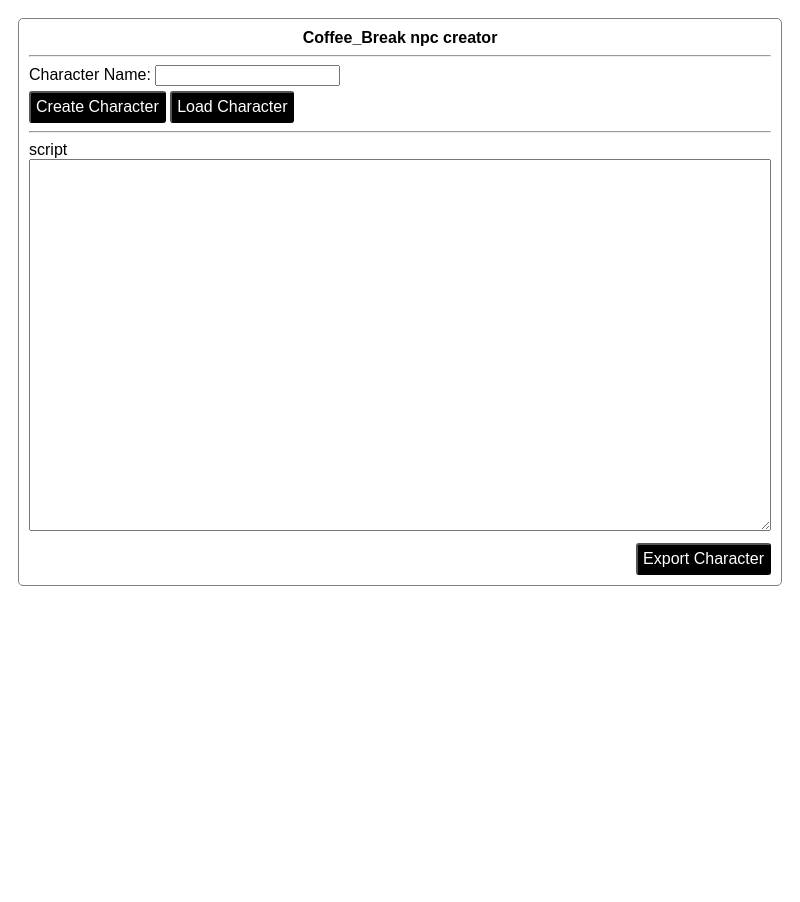
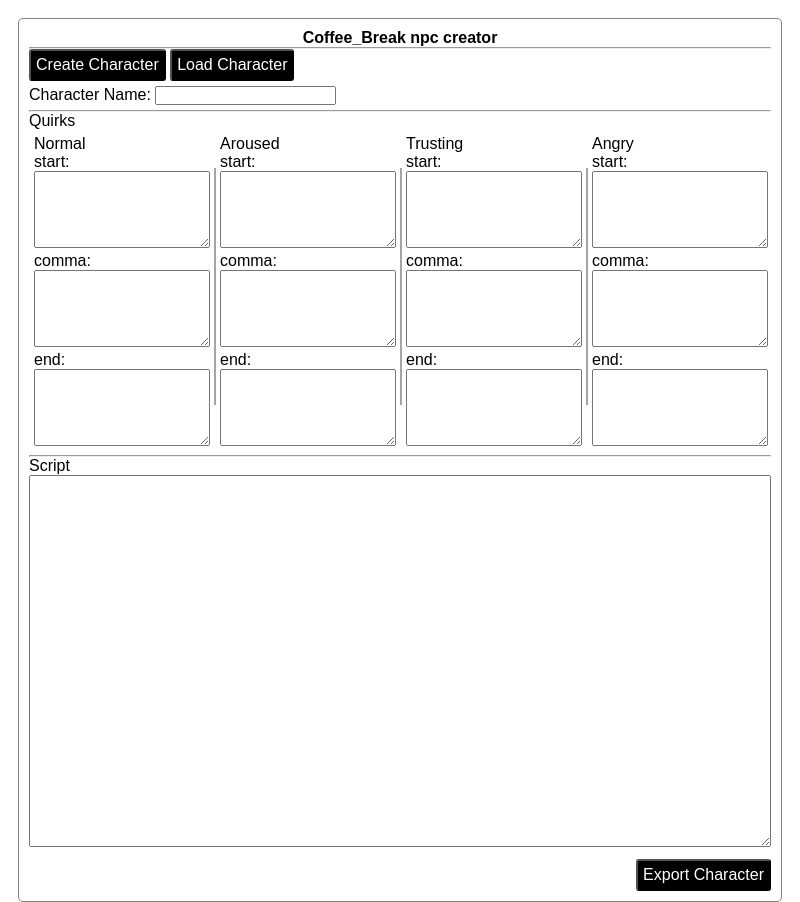
Before and after one commit to miguelpel/coffee_break_npc_maker, an Electron app: page index.html in a window 800 px wide. Before the commit the page ends 800 px from the top, so only its background shows below. Drawn offline with Linux system fonts and the light colour scheme.

Commit message:
Done Form Styling

```diff
--- a/index.html
+++ b/index.html
@@ -11,14 +11,14 @@
             <h4>Coffee_Break npc creator</h4>
             <hr />
             <div class='character_controller'>
+                <div class='character_buttons'>
+                    <button>Create Character</button>
+                    <button>Load Character</button>
+                </div>
                 <div class='character_name'>
                     <!-- character name (format: snake_case) -->
                     Character Name:
                     <input id="character_name"/>
-                </div>
-                <div class='character_buttons'>
-                    <button>Create Character</button>
-                    <button>Load Character</button>
                 </div>
                 <!-- message (warnings) -->
                 <div id='messages_view'>
@@ -26,9 +26,60 @@
                 </div>
             </div>
             <hr />
+            <!-- quirks -->
+            <div>
+                Quirks
+                <br />
+                <div class="quirk_input_container">
+                    <div class="quirk_window">
+                        Normal
+                        <br />
+                        start:
+                        <textarea class="quirk_input" id="normal_quirk_input_start" name="Script" rows="5"></textarea>
+                        comma:
+                        <textarea class="quirk_input" id="normal_quirk_input_comma" name="Script" rows="5"></textarea>
+                        end:
+                        <textarea class="quirk_input" id="normal_quirk_input_end" name="Script" rows="5"></textarea>
+                    </div>
+                    <div class="separator"></div>
+                    <div class="quirk_window">
+                        Aroused
+                        <br />
+                        start:
+                        <textarea class="quirk_input" id="aroused_quirk_input_start" name="Script" rows="5"></textarea>
+                        comma:
+                        <textarea class="quirk_input" id="aroused_quirk_input_comma" name="Script" rows="5"></textarea>
+                        end:
+                        <textarea class="quirk_input" id="aroused_quirk_input_end" name="Script" rows="5"></textarea>
+                    </div>
+                    <div class="separator"></div>
+                    <div class="quirk_window">
+                        Trusting
+                        <br />
+                        start:
+                        <textarea class="quirk_input" id="trusting_quirk_input_start" name="Script" rows="5"></textarea>
+                        comma:
+                        <textarea class="quirk_input" id="trusting_quirk_input_comma" name="Script" rows="5"></textarea>
+                        end:
+                        <textarea class="quirk_input" id="trusting_quirk_input_end" name="Script" rows="5"></textarea>
+                    </div>
+                    <div class="separator"></div>
+                    <div class="quirk_window">
+                        Angry
+                        <br />
+                        start:
+                        <textarea class="quirk_input" id="angry_quirk_input_start" name="Script" rows="5"></textarea>
+                        comma:
+                        <textarea class="quirk_input" id="angry_quirk_input_comma" name="Script" rows="5"></textarea>
+                        end:
+                        <textarea class="quirk_input" id="angry_quirk_input_end" name="Script" rows="5"></textarea>
+                    </div>
+                </div>
+            </div>
+            <hr />
             <!-- script window -->
             <div id="script_window">
-                script
+                Script
                 <br />
                 <textarea id="script_input" name="Script" rows="20"></textarea>
             </div>
--- a/main.js
+++ b/main.js
@@ -8,6 +8,7 @@ const { webContents, ipcRenderer } = require('electron')
 // be closed automatically when the JavaScript object is garbage collected.
 let win
 
+let current_character // to keet the current character
 
 function createWindow () {
   // Create the browser window.
--- a/style.css
+++ b/style.css
@@ -1,6 +1,11 @@
 body {
     font: caption;
     padding: 10px;
+}
+
+body * {
+    padding: 0;
+    margin: 0;
 }
 
 .app_container {
@@ -28,6 +33,7 @@ body {
 }
 
 .character_name {
+    margin-top: 5px;
     margin-bottom: 5px;
 }
 
@@ -50,6 +56,30 @@ body {
     justify-content: flex-end;
 }
 
+.quirk_input_container {
+    /* background: cyan; */
+    display: flex;
+    flex-direction: row;
+    justify-content: space-between;
+}
+
+.quirk_window {
+    width: 100%;
+    padding: 5px;
+}
+
+.quirk_input {
+    width: 100%;
+}
+
+.separator{
+    position: relative;
+    left: 1px;
+    top: 38px;
+    height: 235px;
+    border: 1px solid rgb(164, 164, 164);
+}
+
 #script_window {
     margin: 0;
     padding: 0;
```
Also changed, not shown: notes.txt (added, +21 -0 lines), parser.js (+7 -14 lines), README.md.
